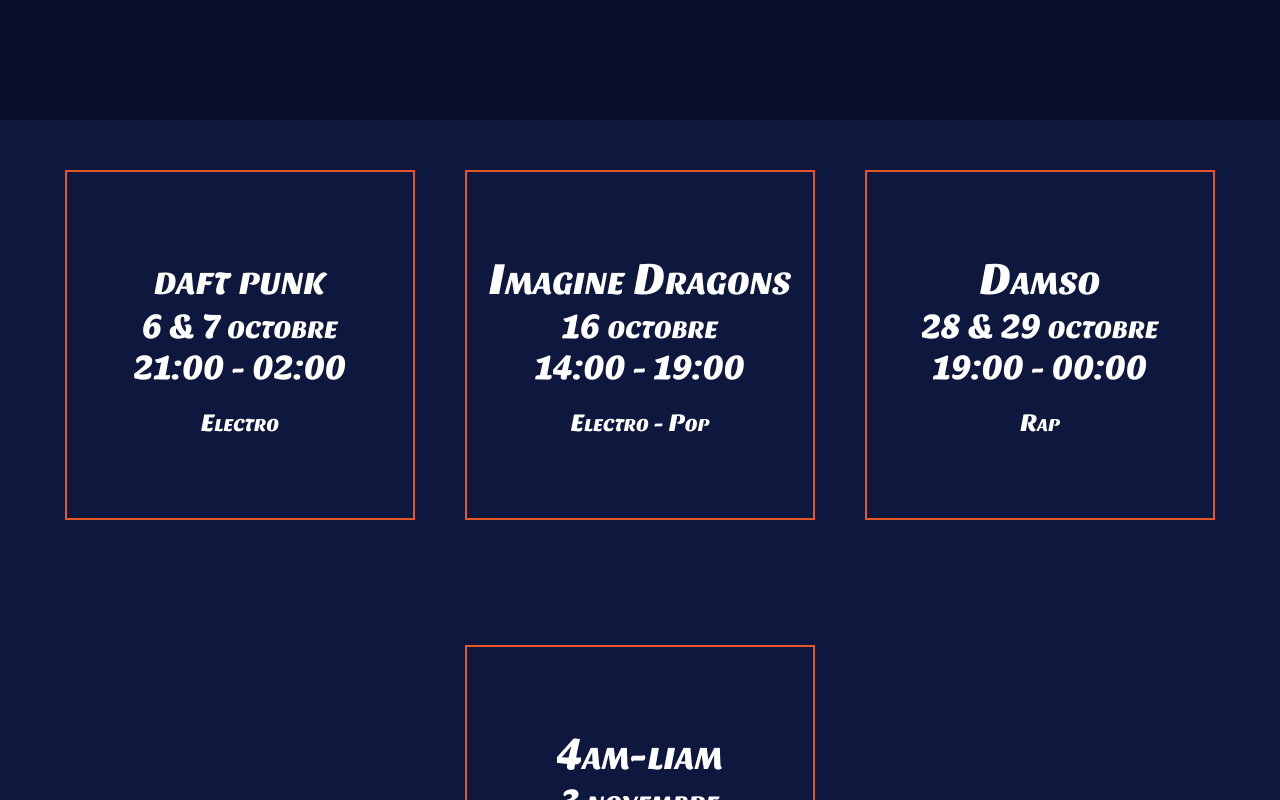
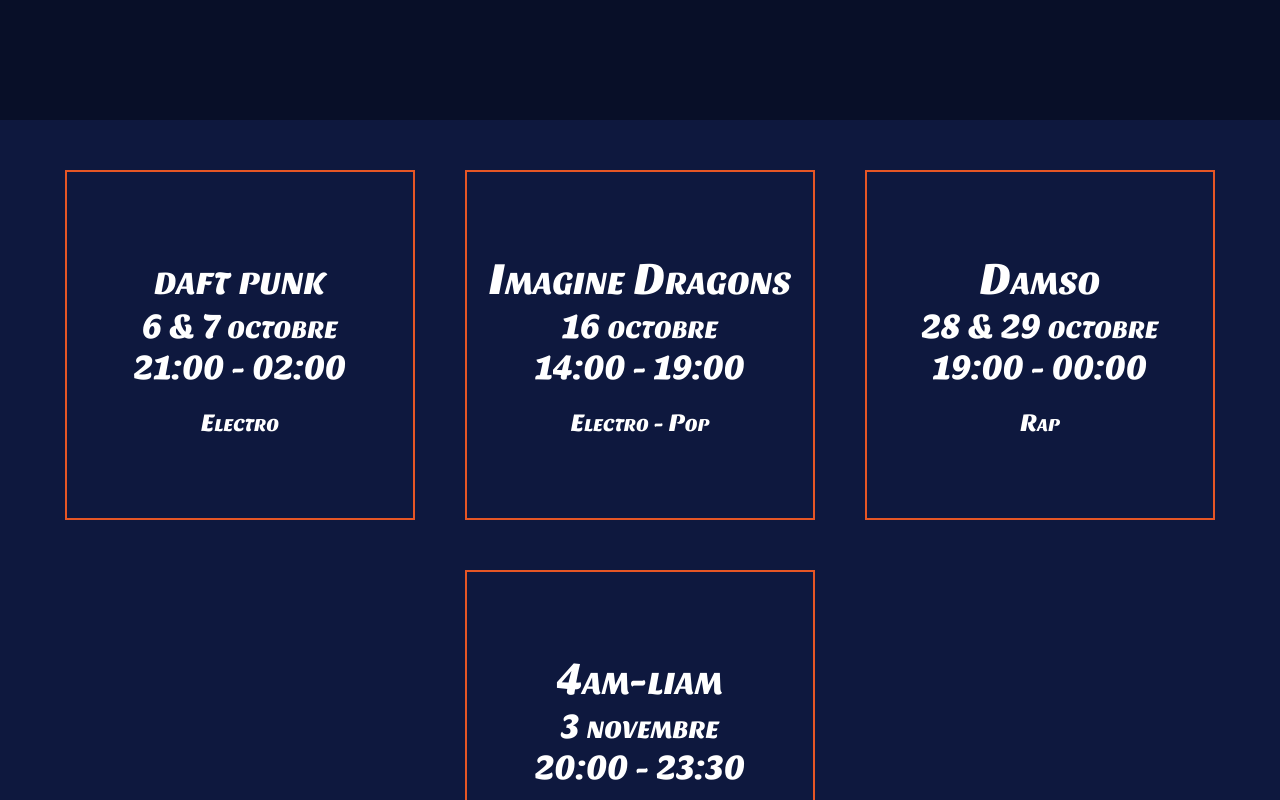
Before and after one commit to jordanlavenant/react-flask-app, a React (Vite) app: page / in a window 1280 px wide. Shown: the part 1360-2160 px from the top of the page. Built offline with nearby package versions, Linux system fonts and the light colour scheme.

Commit message:
Patch de l'underline des cards

```diff
--- a/src/components/home/concert-card/card.tsx
+++ b/src/components/home/concert-card/card.tsx
@@ -12,7 +12,7 @@ interface CardProps {
 
 export default function card({id,artist,date,hour,style}: CardProps) {
   return (
-    <Link to = {`/artiste/${id}`}>
+    <Link to = {`/concert/${id}`}>
     <div className="card">
         <p>{artist}</p>
         <p>{date}</p>
--- a/src/components/home/home.css
+++ b/src/components/home/home.css
@@ -9,18 +9,17 @@
     --orange: #E55625;
 }
 
-a {
-    margin: 0;
-    padding: 0;
-    text-decoration: none;
-}
-
 * {
     margin: 0;
     padding: 0;
     box-sizing: border-box;
     font-family: Sansita;
     font-variant: small-caps;
+}
+
+a {
+    width: 350px;
+    height: 350px;
 }
 
 .header-container {
@@ -169,7 +168,7 @@ p > span {
 }
 
 .result-container {
-    min-height: 1000px; /* temp */
+    min-height: auto; /* temp */
     background-color: var(--blue);
     padding: 50px;
     display: flex;
--- a/src/components/home/home.tsx
+++ b/src/components/home/home.tsx
@@ -35,7 +35,7 @@ export default function home() {
     },
   ];
 
-  let cardsList: React.ReactElement[] = [];
+  let cardsList: React.ReactElement[] =  [];
 
   concertListExample.forEach((concert) => {
     cardsList.push(
--- a/src/components/navbar/navbar.css
+++ b/src/components/navbar/navbar.css
@@ -2,18 +2,6 @@
     margin: 0;
     padding: 0;
     box-sizing: border-box;
-}
-
-a {
-    text-decoration: none;
-    color: white;
-}
-
-a:hover {
-    color: #E55625;
-    text-decoration: underline;
-    text-underline-offset: 5px;
-    transition: .2s;
 }
 
 li {
@@ -27,6 +15,18 @@ li:hover {
     transform: scale(1.1);
     transition: .2s;
     cursor: pointer;
+}
+
+li > a {
+    text-decoration: none;
+    color: white;
+}
+
+li > a:hover {
+    color: #E55625;
+    text-decoration: underline;
+    text-underline-offset: 5px;
+    transition: .2s;
 }
 
 nav {
@@ -43,9 +43,9 @@ nav {
     z-index: 100;
 }
 
-nav:hover {
+/* nav:hover {
     background-color: rgba(8,15,40,0.95);
-}
+} */
 
 ul {
     display: flex;
```
